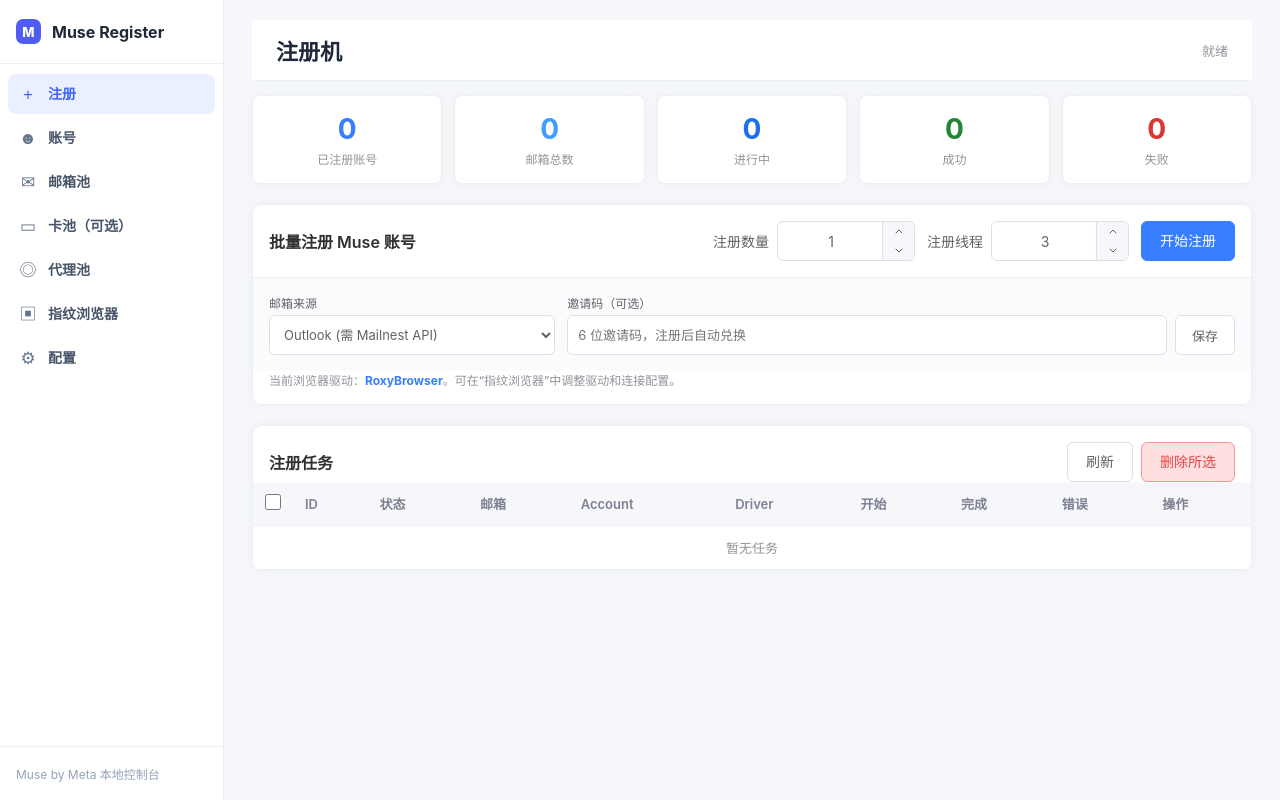
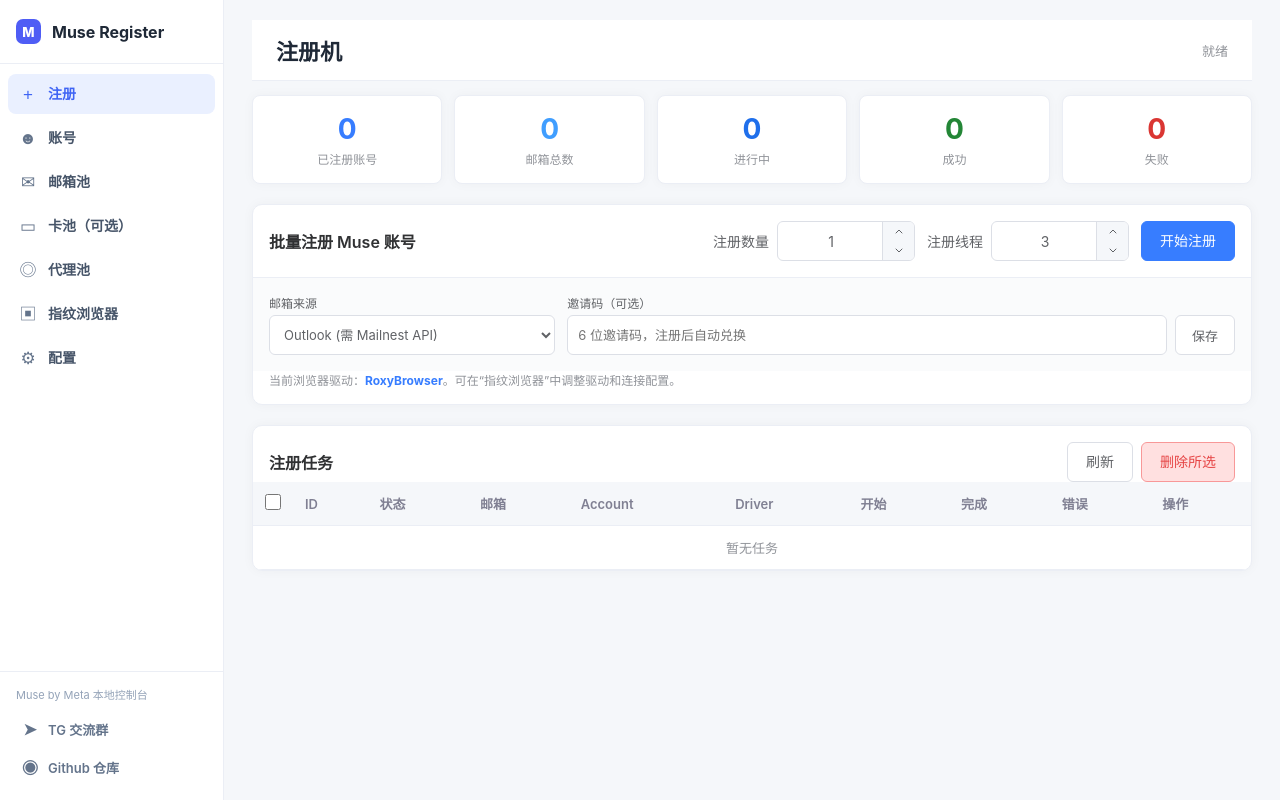
Before and after one commit to ludwigxs/muse-register, a Flask app: page / in a window 1280 px wide. Run offline with Flask 3, Linux system fonts and the light colour scheme; data that the repository does not hold is empty.

Commit message:
Add GitHub and Telegram links to sidebar

```diff
--- a/webui/templates/index.html
+++ b/webui/templates/index.html
@@ -154,7 +154,13 @@
   .sidebar .tab:hover { border: 0; background: #f5f7ff; color: #377dff; }
   .sidebar .tab.active { border: 0; background: #eaf0ff; color: #3f64f4; }
   .sidebar .tab.active span { color: #3f64f4; }
-  .sidebar-footer { margin-top: auto; padding: 18px 16px; border-top: 1px solid #ebeef5; color: #94a3b8; font-size: 12px; }
+  .sidebar-footer { margin-top: auto; padding: 14px 12px 16px; border-top: 1px solid #ebeef5; color: #94a3b8; font-size: 12px; }
+  .sidebar-footer-title { padding: 0 4px 10px; color: #94a3b8; font-size: 11px; }
+  .sidebar-links { display: flex; flex-direction: column; gap: 4px; }
+  .sidebar-links a { display: flex; align-items: center; gap: 10px; min-height: 34px; padding: 0 10px; border-radius: 6px; color: #64748b; text-decoration: none; font-size: 13px; font-weight: 600; }
+  .sidebar-links a span { display: inline-flex; width: 16px; justify-content: center; color: #64748b; font-size: 16px; }
+  .sidebar-links a:hover { background: #f5f7ff; color: #377dff; }
+  .sidebar-links a:hover span { color: #377dff; }
   .app-main { min-height: 100vh; margin-left: 224px; padding: 20px 28px 36px; }
   .content-header { display: flex; align-items: center; justify-content: space-between; min-height: 28px; margin-bottom: 14px; }
   .content-header h1 { margin: 0; color: #1f2937; font-size: 22px; font-weight: 700; }
@@ -186,7 +192,17 @@
       <button type="button" class="tab" data-tab="fingerprint"><span aria-hidden="true">&#9635;</span> 指纹浏览器</button>
       <button type="button" class="tab" data-tab="config"><span aria-hidden="true">&#9881;</span> 配置</button>
     </nav>
-    <div class="sidebar-footer">Muse by Meta 本地控制台</div>
+    <div class="sidebar-footer">
+      <div class="sidebar-footer-title">Muse by Meta 本地控制台</div>
+      <div class="sidebar-links" aria-label="项目链接">
+        <a href="https://t.me/+NvkoAVwOkEw2NmIx" target="_blank" rel="noopener noreferrer">
+          <span aria-hidden="true">➤</span> TG 交流群
+        </a>
+        <a href="https://github.com/ludwigxs/muse-register" target="_blank" rel="noopener noreferrer">
+          <span aria-hidden="true">◉</span> Github 仓库
+        </a>
+      </div>
+    </div>
   </aside>
 
   <main class="app-main">
```
